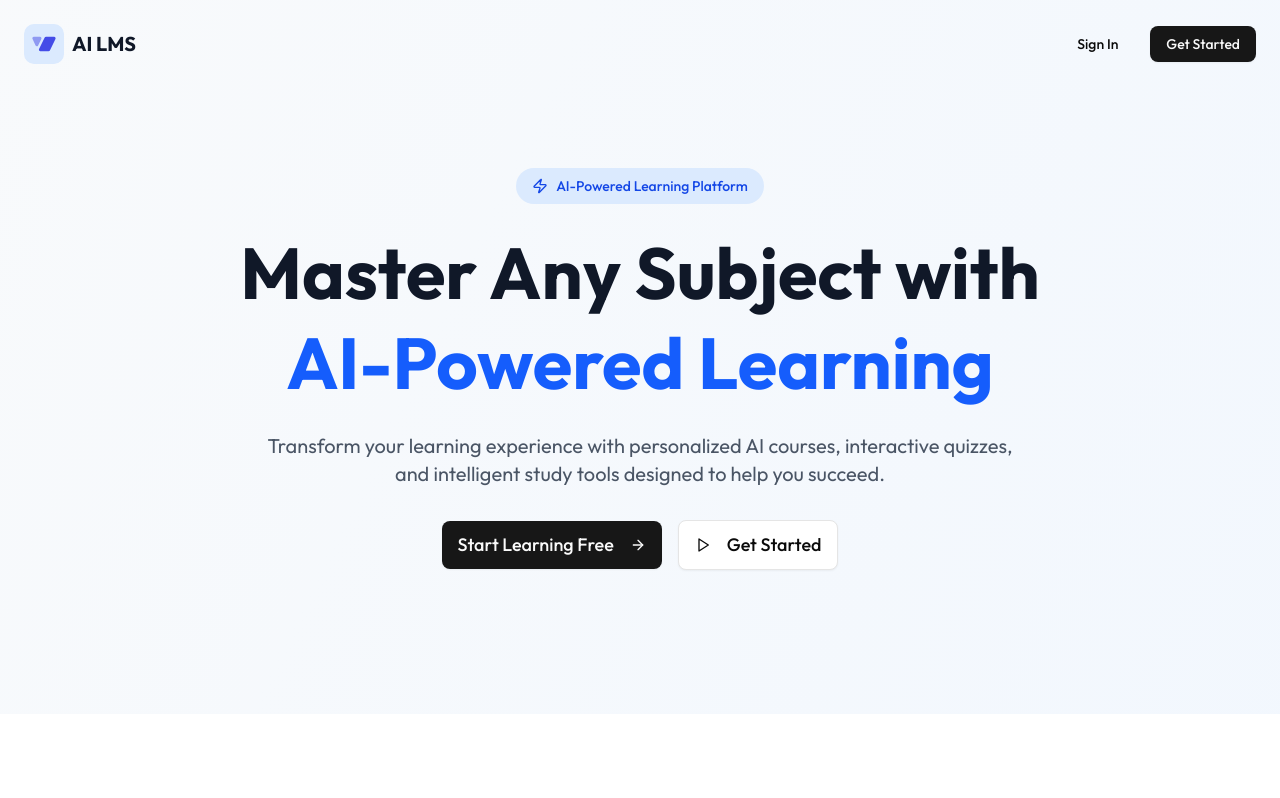
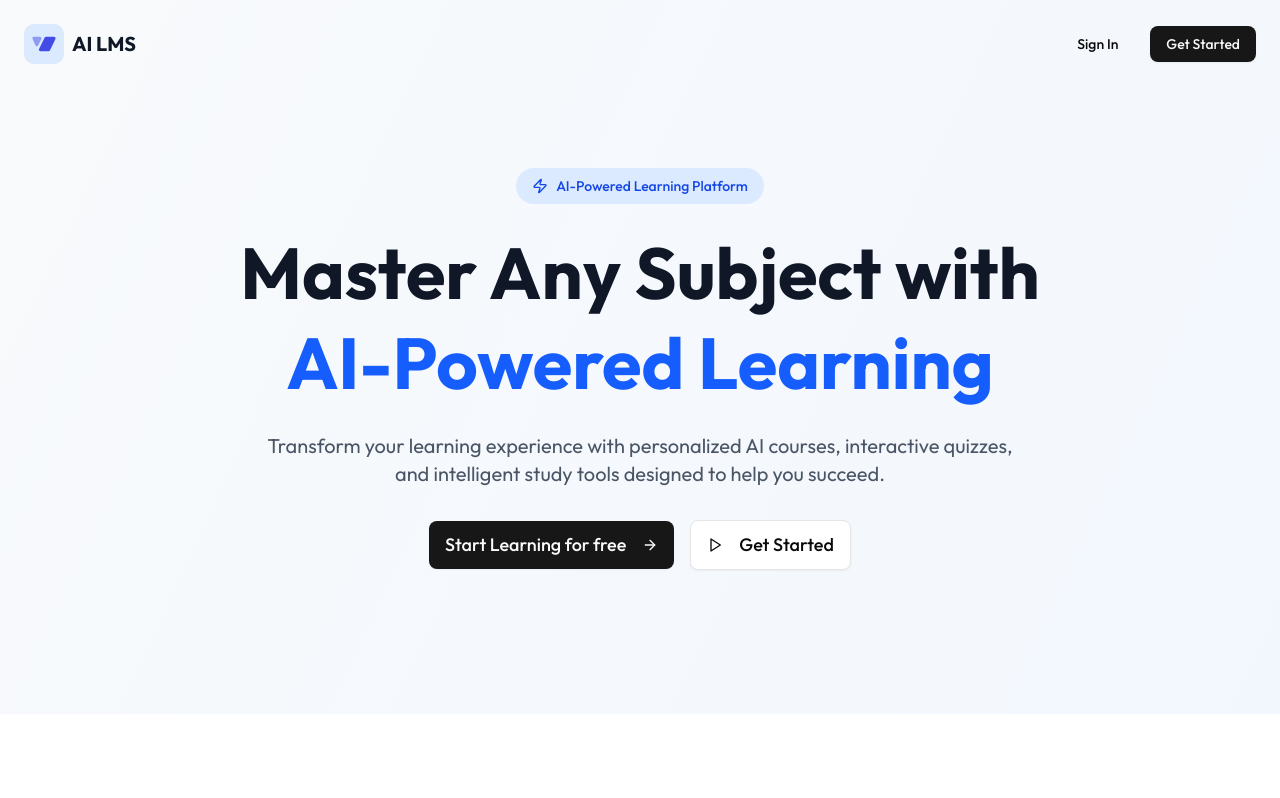
Before and after one commit to sprmke/nextjs_ai-lms-app, a Next.js app: page / in a window 1280 px wide. Shown: the top 798 px of the page. Built offline with nearby package versions, Linux system fonts and the light colour scheme; no server answers.

Commit message:
Update landing page hero button text

```diff
--- a/src/app/page.tsx
+++ b/src/app/page.tsx
@@ -57,7 +57,7 @@ export default function Home() {
           <div className="flex flex-col sm:flex-row gap-4 justify-center items-center">
             <Link href="/dashboard">
               <Button size="lg" className="text-lg px-8 py-6">
-                Start Learning Free
+                Start Learning for free
                 <ArrowRight className="ml-2 w-5 h-5" />
               </Button>
             </Link>
```
